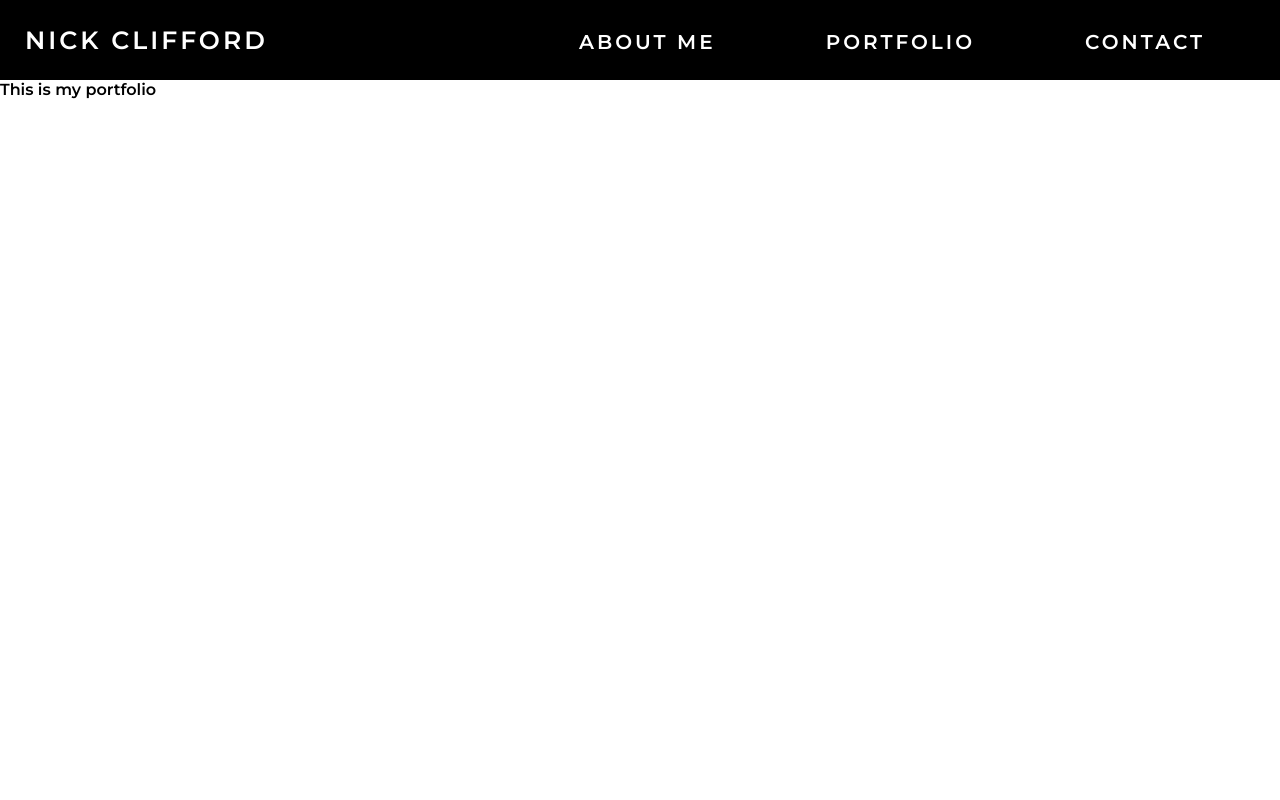
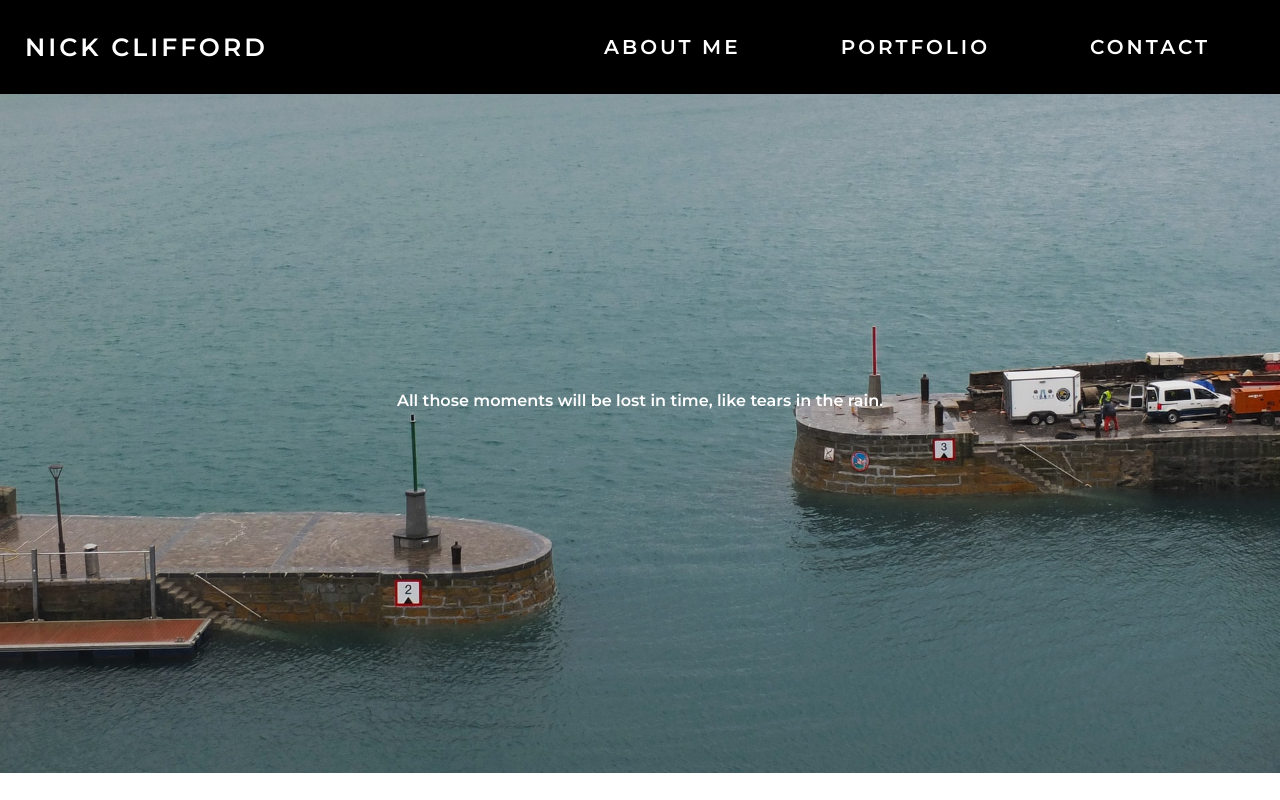
Before and after one commit to nickclifford904/portfolio, a plain HTML site: page home.html in a window 1280 px wide. Drawn offline with Linux system fonts and the light colour scheme.

Commit message:
I think I have fixed the navbar for different widths

```diff
--- a/home.html
+++ b/home.html
@@ -10,17 +10,18 @@
 		  <div id="NC"><a href="home.html">Nick Clifford</a>
 		  </div>
 		  <div class="links">
-			  <div id="aboutme"><a href="aboutme.html">About Me</a>
-			  </div>
-			  <div id="portfolio"><a href="portfolio.html">Portfolio</a>
-			  </div>
-			  <div id="contact"><a href="contact.html">Contact</a>
-			  </div>
+			  	<a id="aboutme" href="aboutme.html">About Me</a>
+			  	<a id="portfolio" href="portfolio.html">Portfolio</a>
+			 	<a id="contact" href="contact.html">Contact</a>
 		  </div>
 
 	  </header>
 	  <main>
-	  This is my portfolio
+	  <div class=homebackground>
+		  <img src="home.jpg" alt="San Sebastian" style="width:100%;">
+		  <div class="homequote">All those moments will be lost in time, like tears in the rain.</div>
 	  	</main>
+		<footer>
+		</footer>
   </body>
 </html>
--- a/homestyle.css
+++ b/homestyle.css
@@ -49,7 +49,6 @@ body {
   font-size: 20px;
   text-transform: uppercase;
   letter-spacing: 3px;
-  margin: 5px;
   font-family: 'Montserrat', sans-serif;
 }
 
@@ -74,6 +73,17 @@ a:active{
   text-decoration: none;
 }
 
+
+.homequote {
+    position: absolute;
+    top: 50%;
+    left: 50%;
+    transform: translate(-50%, -50%);
+	color: white;
+
+
+}
+
 @media screen and (max-width: 1052px) {
   .navbar {
     display: flex;
@@ -82,7 +92,7 @@ a:active{
 }
 
 @media screen and (max-width: 777px) {
-    .links {
+ .links {
     display: flex;
-  	flex-direction: column;
-    }}
+	flex-direction: column;
+}
```
Also changed, not shown: aboutme.html (+6 -8 lines), contact.html (+3 -6 lines), portfolio.html (+8 -11 lines).
